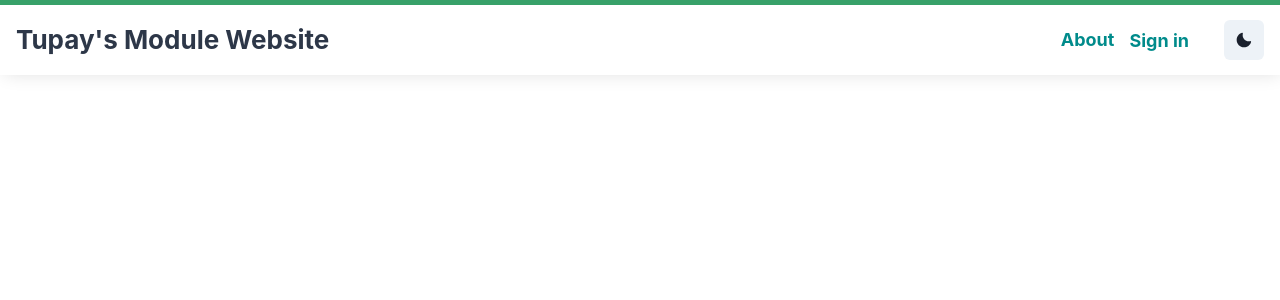
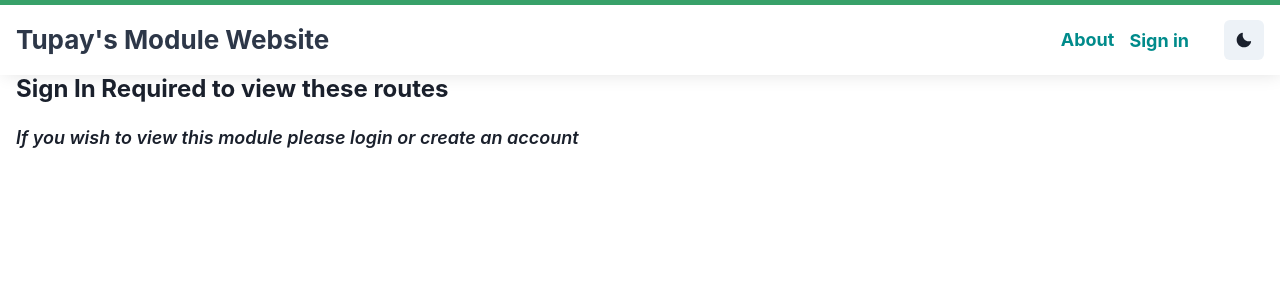
Before and after one commit to RubyFalcon/course-client, a React (Create React App) app: page /modules/1 in a window 1280 px wide. Shown: the top 300 px of the page. Built offline with nearby package versions, Linux system fonts and the light colour scheme; no server answers.

Commit message:
reworked module page

```diff
--- a/src/App.js
+++ b/src/App.js
@@ -1,5 +1,4 @@
 import React from "react";
-import { useToast } from "@chakra-ui/react";
 import { HomeHeader, Modules, UserTable } from "./components";
 import { BrowserRouter as Router, Switch, Route } from "react-router-dom";
 import axios from "axios";
--- a/src/Hooks/useModule.js
+++ b/src/Hooks/useModule.js
@@ -22,6 +22,7 @@ const useModule = (moduleCode) => {
 
   React.useEffect(() => {
     getModules();
+    console.log(moduleData);
   }, [moduleCode]);
 
   return moduleData;
--- a/src/components/signin/index.js
+++ b/src/components/signin/index.js
@@ -12,7 +12,6 @@ import {
   DrawerContent,
   DrawerCloseButton,
   Stack,
-  useToast,
 } from "@chakra-ui/react";
 import { Form } from "../ModulePanel/ModulePanel.styles";
 import { Link } from "react-router-dom";
@@ -23,7 +22,6 @@ const initialState = {
 };
 
 const Signin = ({ onClose, isOpen, signIn }) => {
-  const success = useToast();
   const secondField = React.useRef();
 
   const [user, setUser] = React.useState(initialState);
@@ -78,7 +76,7 @@ const Signin = ({ onClose, isOpen, signIn }) => {
                     onChange={eventChange}
                     value={user.password}
                     id="password"
-                    type="text"
+                    type="password"
                   />
                 </FormControl>
               </Form>
--- a/src/pages/Module.js
+++ b/src/pages/Module.js
@@ -1,15 +1,46 @@
-import React, { useState, useEffect } from "react";
+import React from "react";
 import useModule from "../Hooks/useModule";
 import { useParams } from "react-router-dom";
+import { Container, Box, Heading } from "@chakra-ui/react";
+import { CourseName, TextData } from "./Module.styles";
+import { useGlobalContext } from "../Context/Context";
 
 const Module = () => {
+  const { userData } = useGlobalContext();
   const { moduleCode } = useParams();
-  const { Code } = useModule(moduleCode);
+  const { Code, Name, Course_Name, Start_Date, End_Date, ID } = useModule(
+    moduleCode
+  );
 
   return (
-    <div>
-      <h1>{Code}</h1>
-    </div>
+    <Container maxW="1280px">
+      {userData.First_Name ? (
+        <Box
+          padding="20px"
+          mr="50px"
+          mt="50px"
+          bg="gray.700"
+          width="50%"
+          borderRadius="10px"
+        >
+          <Heading fontSize="24px">ModuleName: {Name}</Heading>
+          <TextData fontSize="18px">Module Code: {Code}</TextData>
+          <TextData fontSize="18px">ID: {ID}</TextData>
+          <TextData>Starting Date: {Start_Date}</TextData>
+          <TextData>End Date: {End_Date}</TextData>
+          <CourseName>{Course_Name}</CourseName>
+        </Box>
+      ) : (
+        <Box>
+          <Heading fontSize="24px">
+            Sign In Required to view these routes
+          </Heading>
+          <TextData>
+            If you wish to view this module please login or create an account
+          </TextData>
+        </Box>
+      )}
+    </Container>
   );
 };
 
--- /dev/null
+++ b/src/pages/Module.styles.js
@@ -0,0 +1,13 @@
+import styled from "@emotion/styled/macro";
+import { Text, Badge } from "@chakra-ui/react";
+
+export const TextData = styled(Text)`
+  margin-top: 20px;
+  font-size: 18px;
+  font-weight: 600;
+  font-style: italic;
+`;
+
+export const CourseName = styled(Badge)`
+  width: fit-content;
+`;
--- a/src/pages/SignUp.js
+++ b/src/pages/SignUp.js
@@ -80,7 +80,7 @@ const SignUp = () => {
           <Heading paddingLeft="10px">
             Submit Your details in the Form Below
           </Heading>
-          <Form>
+          <Form onSubmit={handleSubmit}>
             <FormControl>
               <FormLabel htmlFor="email">Email:</FormLabel>
               <Input
@@ -132,14 +132,14 @@ const SignUp = () => {
                 onChange={eventChange}
                 value={createduser.hashed_password}
                 id="hashed_password"
-                type="text"
+                type="password"
               />
             </FormControl>
             <Button
               colorScheme="blue"
               aria-label="Submit form data"
               type="submit"
-              onClick={handleSubmit}
+              //onClick={handleSubmit}
             >
               Submit
             </Button>
```
Also changed, not shown: 1 other file (tests, documents, lock files or other folders).
